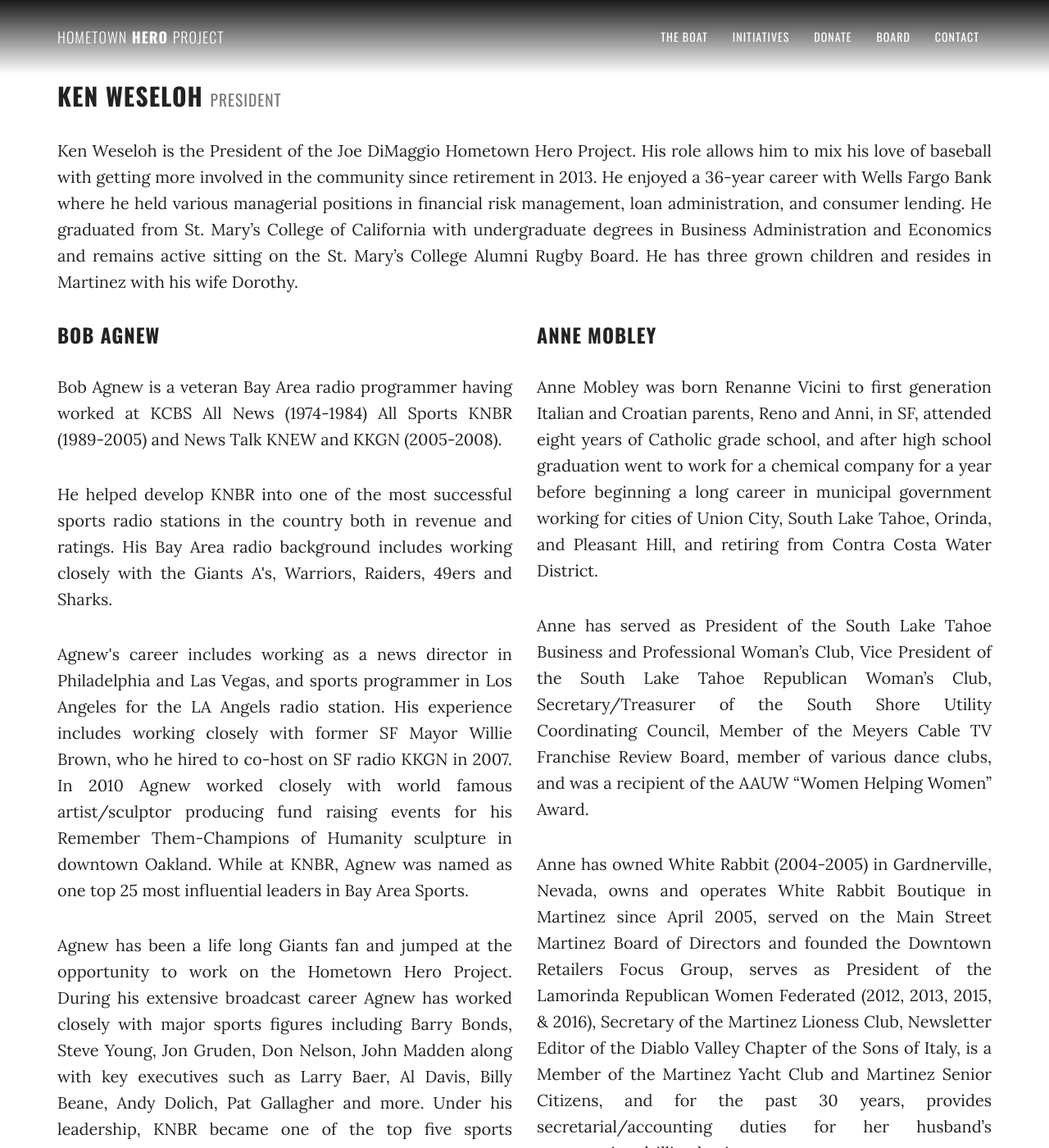
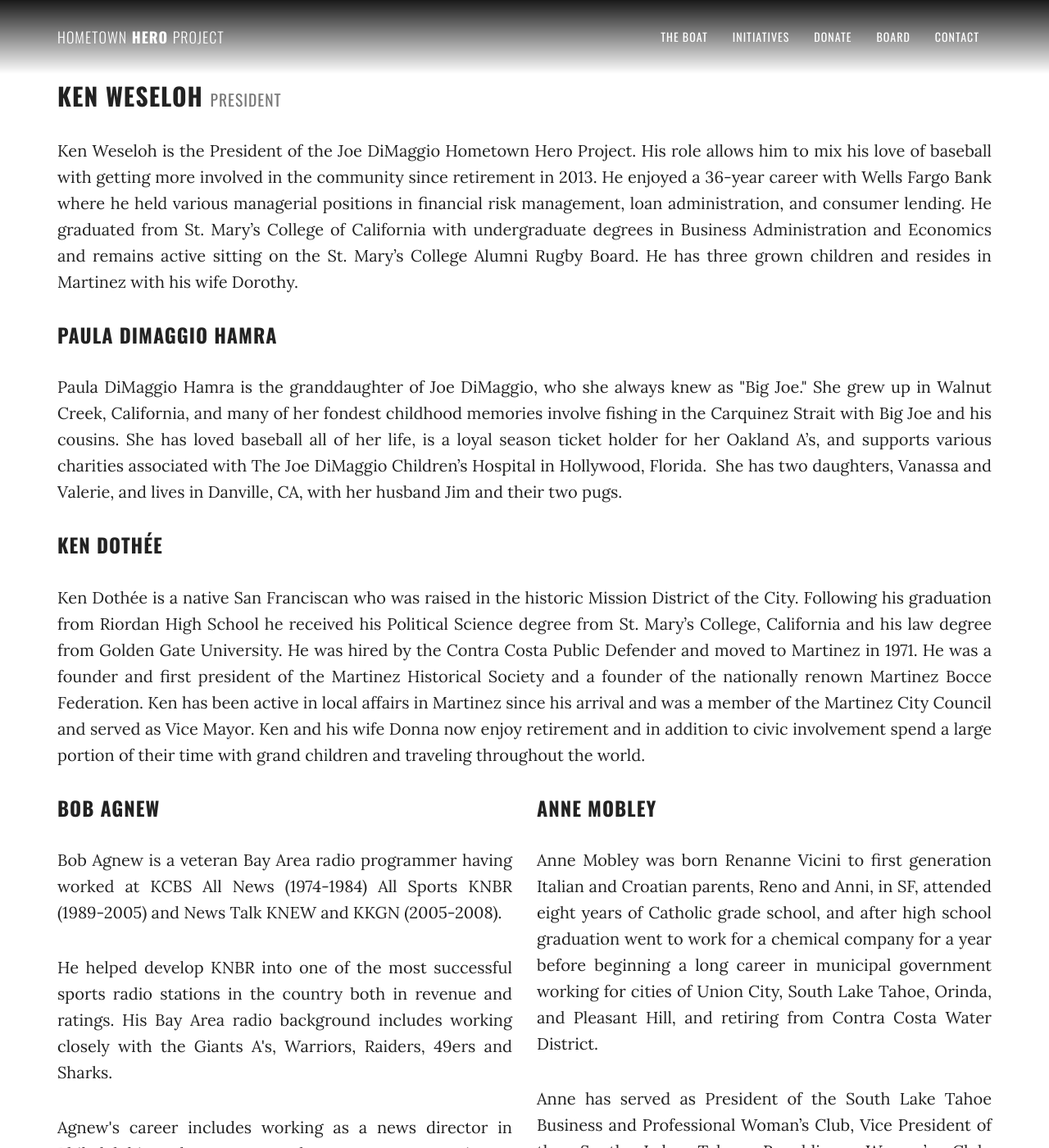
Before and after one commit to martinez-hero/martinez-hero.github.io, a Jekyll site: the page built from board/index.html, in a window 1280 px wide and 1400 px high. Shown: the whole window at 82% size. Built offline with Jekyll 4.4.1, drawn with Linux system fonts in a browser that asks for light colours; nearby versions of some CDN libraries; some of the changed text lies outside the part shown.

Commit message:
jekyll build

```diff
--- a/board/index.html
+++ b/board/index.html
@@ -16,6 +16,18 @@ title: Board Members
         </div>
       </div>
       <div class="row">
+        <div class="col-sm-12">
+          <h3>Paula DiMaggio Hamra</h3>
+          <p>Paula DiMaggio Hamra is the granddaughter of Joe DiMaggio, who she always knew as &quot;Big Joe.&quot; She grew up in Walnut Creek, California, and many of her fondest childhood memories involve fishing in the Carquinez Strait with Big Joe and his cousins. She has loved baseball all of her life, is a loyal season ticket holder for her Oakland A’s, and supports various charities associated with The Joe DiMaggio Children’s Hospital in Hollywood, Florida.  She has two daughters, Vanassa and Valerie, and lives in Danville, CA, with her husband Jim and their two pugs.</p>
+        </div>
+      </div>
+      <div class="row">
+        <div class="col-sm-12">
+          <h3>Ken Dothée</h3>
+          <p>Ken Dothée is a native San Franciscan who was raised in the historic Mission District of the City. Following his graduation from Riordan High School he received his Political Science degree from St. Mary’s College, California and his law degree from Golden Gate University.  He was hired by the Contra Costa Public Defender and moved to Martinez in 1971.  He was a founder and first president of the Martinez Historical Society and a founder of the nationally renown Martinez Bocce Federation.  Ken has been active in local affairs in Martinez since his arrival and was a member of the Martinez City Council and served as Vice Mayor.  Ken and his wife Donna now enjoy retirement and in addition to civic involvement spend a large portion of their time  with grand children and traveling throughout the world.</p>
+        </div>
+      </div>
+      <div class="row">
         <div class="col-sm-6">
           <h3>Bob Agnew</h3>
           <p>Bob Agnew is a veteran Bay Area radio programmer having worked at KCBS All News (1974-1984) All Sports KNBR (1989-2005) and News Talk KNEW and KKGN (2005-2008).
@@ -29,12 +41,6 @@ title: Board Members
           <p>Anne has served as President of the South Lake Tahoe Business and Professional Woman’s Club, Vice President of the South Lake Tahoe Republican Woman’s Club, Secretary/Treasurer of the South Shore Utility Coordinating Council, Member of the Meyers Cable TV Franchise Review Board, member of various dance clubs, and was a recipient of the AAUW “Women Helping Women” Award.</p>
           <p>Anne has owned White Rabbit (2004-2005) in Gardnerville, Nevada, owns and operates White Rabbit Boutique in Martinez since April 2005, served on the Main Street Martinez Board of Directors and founded the Downtown Retailers Focus Group, serves as President of the Lamorinda Republican Women Federated (2012, 2013, 2015, &amp; 2016), Secretary of the Martinez Lioness Club, Newsletter Editor of the Diablo Valley Chapter of the Sons of Italy, is a Member of the Martinez Yacht Club and Martinez Senior Citizens, and for the past 30 years, provides secretarial/accounting duties for her husband’s construction drilling business.</p>
           <p>She lives with her husband of 30 years, Bill, in Pleasant Hill. They have two children and six grandchildren.</p>
-        </div>
-      </div>
-      <div class="row">
-        <div class="col-sm-12">
-          <h3>Paula DiMaggio Hamra</h3>
-          <p>Paula DiMaggio Hamra is the granddaughter of Joe DiMaggio, who she always knew as &quot;Big Joe.&quot; She grew up in Walnut Creek, California, and many of her fondest childhood memories involve fishing in the Carquinez Strait with Big Joe and his cousins. She has loved baseball all of her life, is a loyal season ticket holder for her Oakland A’s, and supports various charities associated with The Joe DiMaggio Children’s Hospital in Hollywood, Florida.  She has two daughters, Vanassa and Valerie, and lives in Danville, CA, with her husband Jim and their two pugs.</p>
         </div>
       </div>
       <h2 class="brick text-center">Honorary Board Members</h2>
```
